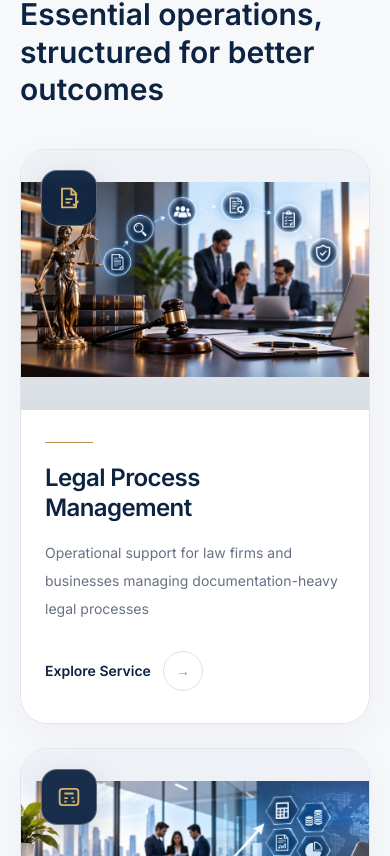
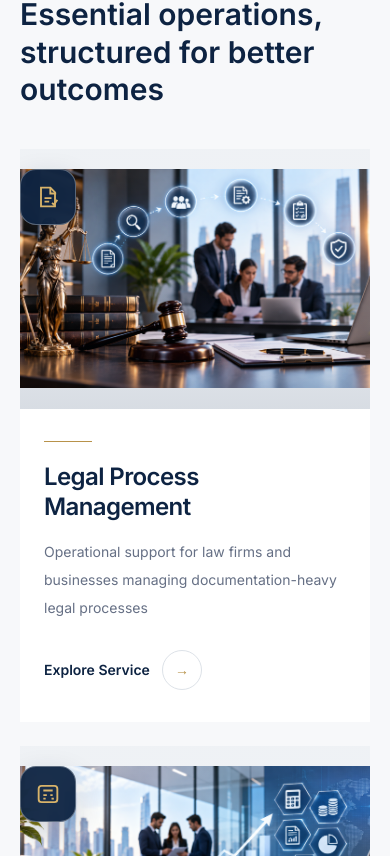
Before and after one commit to webnityglobal-stack/rezzivion, a React (Vite) app: page / in a window 390 px wide. Shown: the part 2048-2904 px from the top of the page. Built offline with nearby package versions, Linux system fonts and the light colour scheme.

Commit message:
update website

```diff
--- a/src/pages/Home.jsx
+++ b/src/pages/Home.jsx
@@ -422,14 +422,14 @@ export default function Home() {
                 >
 
                   <div
-                    className={`grid overflow-hidden rounded-[28px] border border-[#E1E5EB] bg-white shadow-[0_10px_40px_rgba(13,35,66,0.04)] transition-all duration-500 hover:-translate-y-1 hover:border-[#B8924A]/35 hover:shadow-[0_24px_60px_rgba(13,35,66,0.10)] lg:min-h-[390px] lg:grid-cols-2 ${
+                    className={`grid overflow-hidden bg-white transition-all duration-500 sm:rounded-[28px] sm:border sm:border-[#E1E5EB] sm:shadow-[0_10px_40px_rgba(13,35,66,0.04)] hover:-translate-y-1 hover:border-[#B8924A]/35 hover:shadow-[0_24px_60px_rgba(13,35,66,0.10)] lg:min-h-[390px] lg:grid-cols-2 ${
                       imageLeft ? "" : "lg:[&>div:first-child]:order-2"
                     }`}
                   >
 
                     {/* ================= IMAGE ================= */}
 
-                    <div className="relative flex min-h-[260px] items-center justify-center overflow-hidden bg-[#EEF1F5] sm:min-h-[320px] lg:min-h-[390px]">
+                    <div className="relative -mx-5 flex min-h-[260px] items-center justify-center overflow-hidden bg-[#EEF1F5] sm:mx-0 sm:min-h-[320px] lg:min-h-[390px]">
 
                       <img
                         src={service.image}
--- a/src/pages/services/LegalProcessManagement.jsx
+++ b/src/pages/services/LegalProcessManagement.jsx
@@ -52,17 +52,17 @@ const relatedServices = [
   {
     title: "Finance & Accounting",
     path: "/services/finance-accounting",
-    image: "/Finance.jpeg",
+    image: "/finance-&-Accounting.png",
   },
   {
     title: "Data & AI Enablement",
     path: "/services/data-ai-enablement",
-    image: "/Data-AI.jpeg",
+    image: "/Data-AI.png",
   },
   {
     title: "BFSI",
     path: "/services/bfsi",
-    image: "/BFSI.jpeg",
+    image: "/BFSI.png",
   },
 ];
 
```
